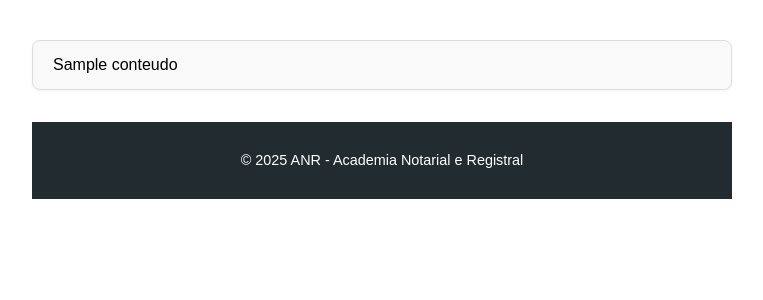
After one commit to Arthurestak/ProjetoANR-Site, a Node server app: template views/conteudos.ejs in a window 1280 px wide. The commit adds this page. Shown: the top 300 px of the page, without its empty margins (258-1021 px from the left). Run offline with Node 20, Linux system fonts and the light colour scheme; the template is opened without the code that fills it: most values are stand-ins (such as "Sample title", 1, 10 or a date in 2020).

Commit message:
Tela e rotas de conteudo criadas

```diff
--- a/public/materias.css
+++ b/public/materias.css
@@ -60,9 +60,7 @@
       color: #20263a;
     }
 
-    small{
-        color: rgba(0, 0, 0, 0.671);
-    }
+
 
     .container{
       opacity: 0;
--- a/public/scripts/script.js
+++ b/public/scripts/script.js
@@ -27,4 +27,5 @@ window.addEventListener("DOMContentLoaded", async () => {
     closeButton.addEventListener("click", function () {
         sidebar.classList.remove("active");
     });
+
 });
--- a/public/styles.css
+++ b/public/styles.css
@@ -196,6 +196,7 @@ main {
     box-shadow: 0 0 20px #0000004d;
     cursor: pointer;
     transition: transform 0.2s ease;
+
 }
 
 /* BOTÃO COMECE AGORA */
--- a/routes.js
+++ b/routes.js
@@ -3,4 +3,5 @@ const express = require('express');
 const router = express.Router();
 
 router.get('/materias', materiasController.index);
+router.get('/conteudos/:id', materiasController.contentScreen);
 module.exports = router;
--- /dev/null
+++ b/views/conteudos.ejs
@@ -0,0 +1,59 @@
+<!DOCTYPE html>
+<html lang="pt-BR">
+<head>
+  <meta charset="UTF-8">
+  <meta name="viewport" content="width=device-width, initial-scale=1.0">
+  <title>Painel CNJ</title>
+  <style>
+    body {
+  margin: 0;
+  font-family: Arial, sans-serif;
+  background-color: white;
+}
+
+.container {
+  width: 90%;
+  max-width: 700px;
+  margin: 40px auto;
+}
+
+.card {
+  background-color: #f9f9f9;
+  border: 1px solid #ddd;
+  padding: 15px 20px;
+  margin-bottom: 12px;
+  border-radius: 8px;
+  cursor: pointer;
+  transition: background-color 0.3s, transform 0.2s;
+  box-shadow: 0 1px 3px rgba(0, 0, 0, 0.05);
+}
+
+.card:hover {
+  background-color: #e7f0fc;
+  transform: translateX(5px);
+  box-shadow: 0 4px 10px rgba(0, 0, 0, 0.08);
+}
+footer {
+    text-align: center;
+    padding: 1rem;
+    background-color: #222b30;
+    color: white;
+    font-size: 0.9rem;
+    margin-top: 2rem;
+}
+
+  </style>
+</head>
+<body>
+  <div class="container">
+  <% conteudos.forEach(conteudo => { %>
+        <div class="card"  data-id="<%= conteudo.id_content %>">
+          <span><%= conteudo.name %></span>
+        </div>
+
+      <% }) %>
+
+    <%- include('./partials/footer.ejs') %>
+  </div>
+</body>
+</html>
```
Also changed, not shown: controllers/materiasController.js (+56 -15 lines), public/scripts/content.js (added, +38 -0 lines), server.js (+33 -33 lines), views/conteúdos.ejs (deleted, +0 -17 lines), views/materias.ejs (+27 -22 lines).
